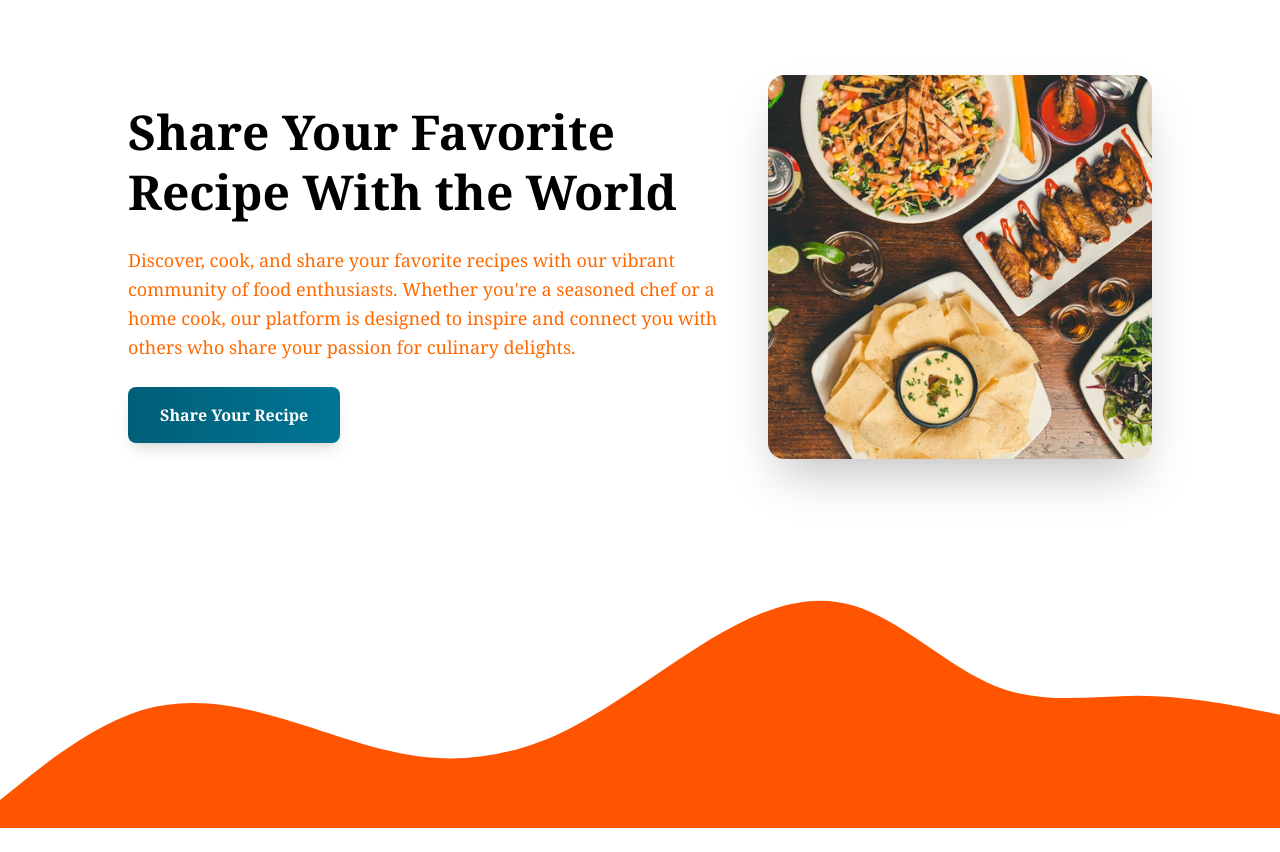
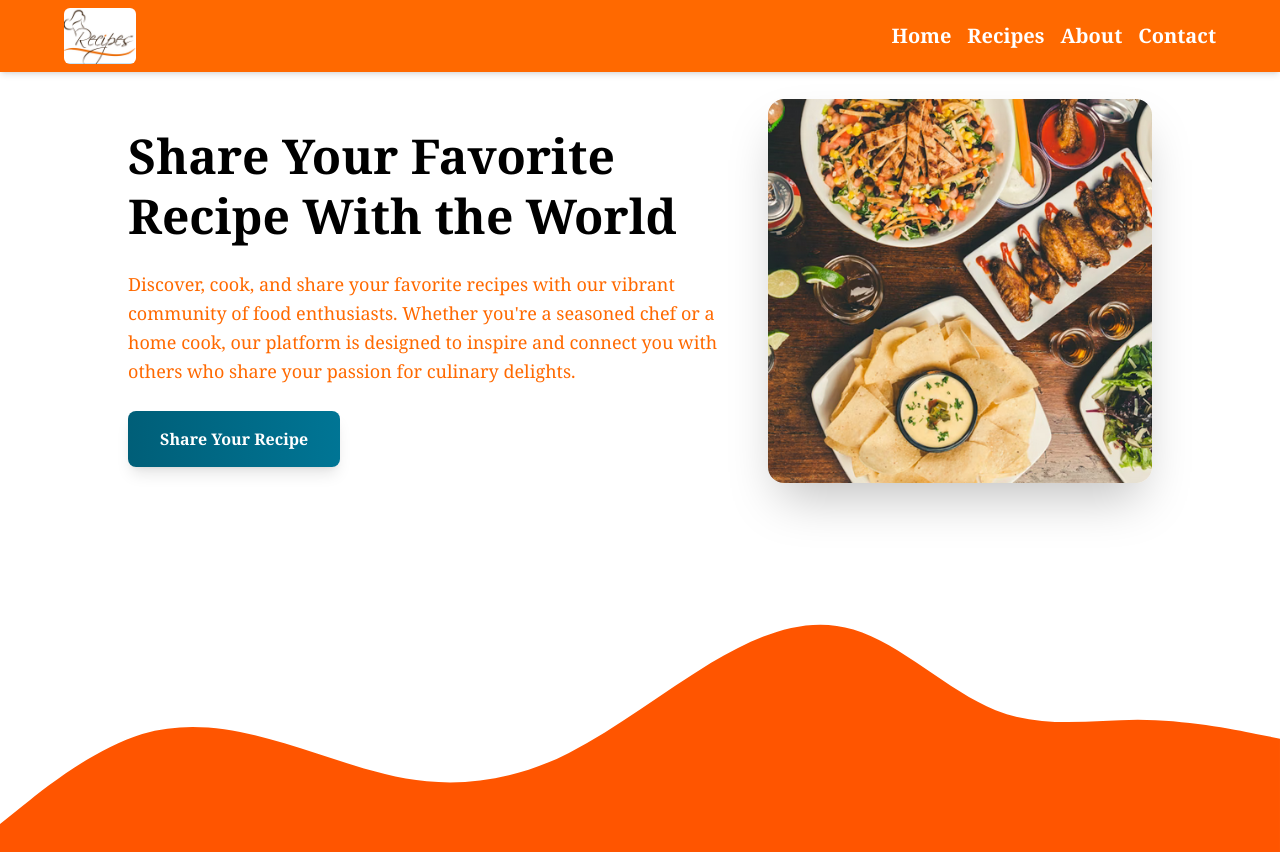
Before and after one commit to aymanbajar/resturant, a React (Vite) app in the folder frontend/: page / in a window 1280 px wide. Before the commit the page ends 828 px from the top, so only its background shows below. Built offline with nearby package versions, Linux system fonts and the light colour scheme.

Commit message:
feat(components): add navbar

```diff
--- a/frontend/src/App.tsx
+++ b/frontend/src/App.tsx
@@ -1,18 +1,19 @@
-import { BrowserRouter,Route,Routes } from 'react-router-dom'
-import Home from './pages/Home'
+import { BrowserRouter, Route, Routes } from "react-router-dom";
+import Home from "./pages/Home";
+import Navbar from "./components/Navbar";
 
 function App() {
-
   return (
     <>
-    <BrowserRouter>
-      <Routes>
-        <Route path='/' element = {<Home/>} />
-
+      <BrowserRouter>
+        <Navbar />
+        <br />
+        <Routes>
+          <Route path="/" element={<Home />} />
         </Routes>
-    </BrowserRouter>
+      </BrowserRouter>
     </>
-  )
+  );
 }
 
-export default App
+export default App;
--- /dev/null
+++ b/frontend/src/components/Navbar.tsx
@@ -0,0 +1,31 @@
+import logo from "../../public/images/logo.png";
+export default function Navbar() {
+  return (
+    <header className="bg-orange-500 font-serif shadow-md fixed w-full z-10 top-0 left-0 ">
+      <nav className="flex flex-row justify-between items-center gap-2 px-2 md:px-4 lg:px-8 xl:px-16 py-2">
+        <div className="w-14 h-10 md:w-18 md:h-14 flex-shrink-0 ">
+          <img
+            className="w-full h-full  object-cover rounded-md"
+            src={logo}
+            alt="Logo image"
+          />
+        </div>
+        <ul className=" flex flex-row justify-between items-center gap-2 text-sm md:gap-4 md:text-xl text-white font-semibold">
+          <li>
+            <a href="/">Home</a>
+          </li>
+          <li>
+            <a href="/recipes">Recipes</a>
+          </li>
+          <li>
+            <a href="/about">About</a>
+          </li>
+          <li>
+            <a href="/contact">Contact</a>
+          </li>
+        </ul>
+      </nav>
+
+    </header>
+  );
+}
```
Also changed, not shown: frontend/public/images/logo.png (added).
